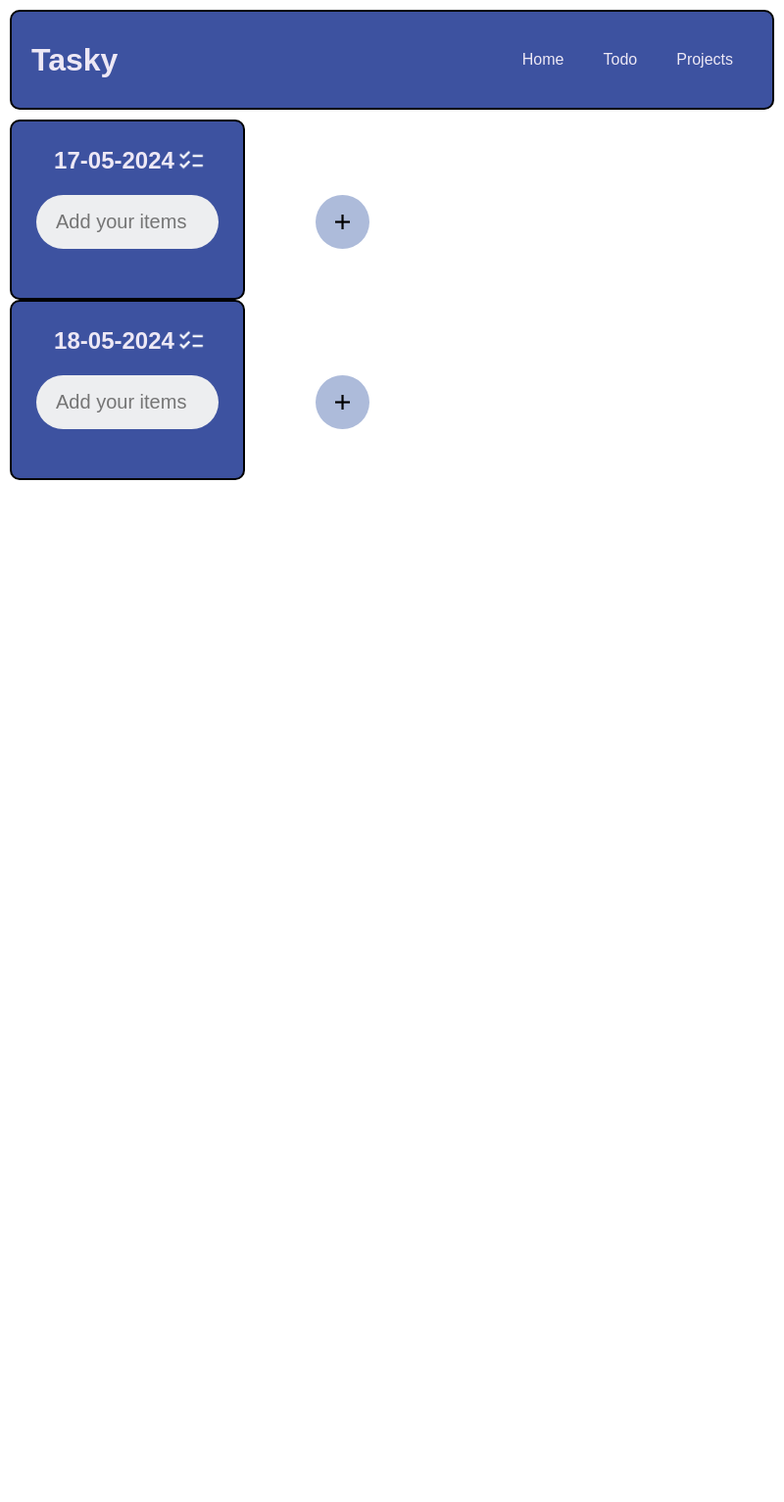
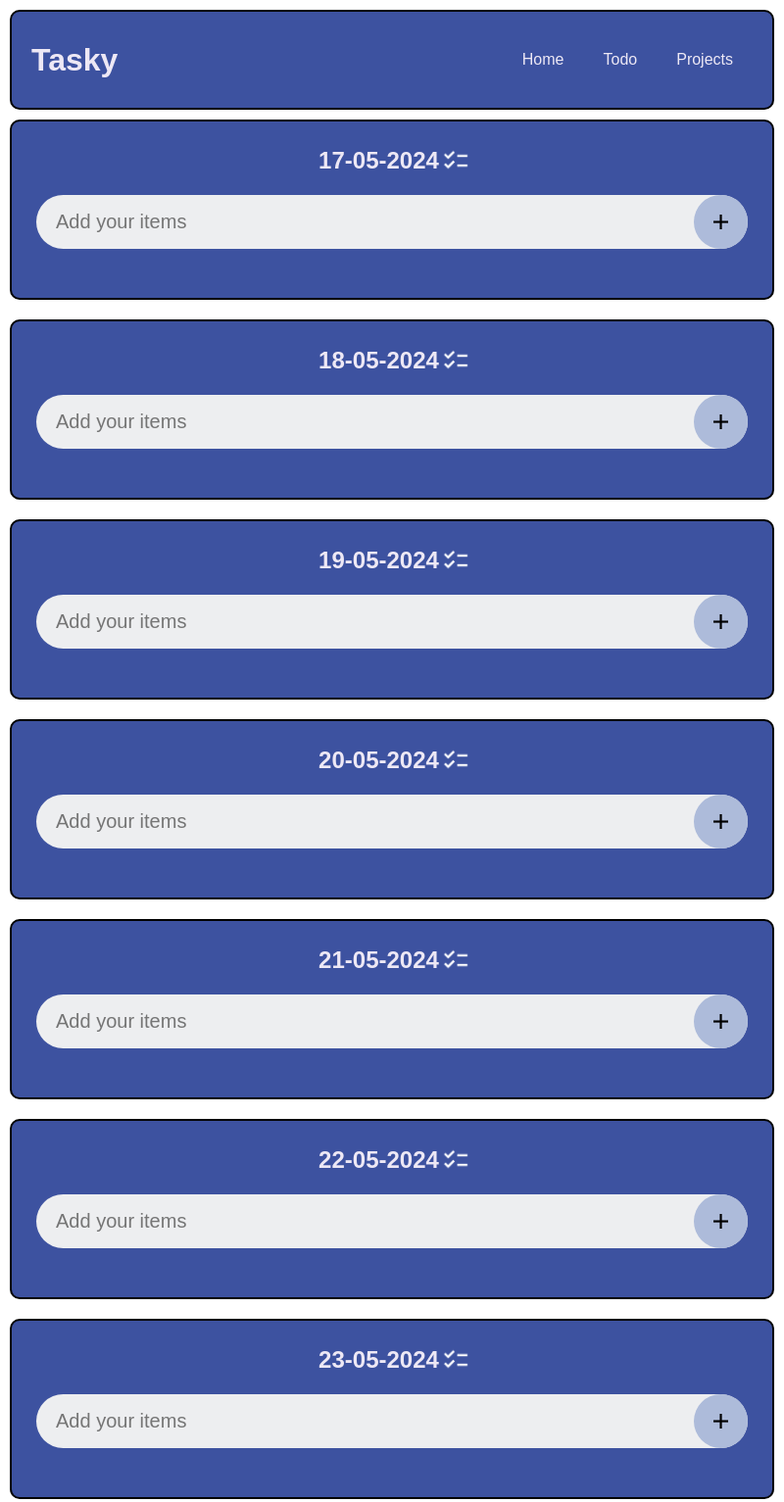
Before and after one commit to jeremiah-kellison/Tasky-App, an Electron app: page todo.html in a window 800 px wide. Shown: the whole page at 98% size. Before the commit the page ends 800 px from the top, so only its background shows below. Drawn offline with Linux system fonts and the light colour scheme; no server answers.

Commit message:
Todo page addtions

```diff
--- a/todo.html
+++ b/todo.html
@@ -21,6 +21,13 @@
         </header>
     </div>
 
+
+
+
+
+
+
+    <div class="todo-lists">
 
     <div class="container">
         <div class="todo-header">
@@ -65,6 +72,112 @@
         <h5 id="Alert2"></h5>
         <ul class="todoItems" id="list-items2"></ul>
     </div>
+    <div class="container">
+        <div class="todo-header">
+            <h2 id="datetime3"></h2>
+            <img src="images/checklist.png" height="50px" />
+        </div>
+        <div class="todo-body">
+            <input
+                type="text"
+                id="todoText3"
+                class="todo-input"
+                placeholder="Add your items"
+            />
+            <img
+                src="images/plus.png"
+                alt="+"
+                id="AddUpdateClick3"
+            />
+        </div>
+        <h5 id="Alert2"></h5>
+        <ul class="todoItems" id="list-items3"></ul>
+    </div>
+    <div class="container">
+        <div class="todo-header">
+            <h2 id="datetime4"></h2>
+            <img src="images/checklist.png" height="50px" />
+        </div>
+        <div class="todo-body">
+            <input
+                type="text"
+                id="todoText4"
+                class="todo-input"
+                placeholder="Add your items"
+            />
+            <img
+                src="images/plus.png"
+                alt="+"
+                id="AddUpdateClick4"
+            />
+        </div>
+        <h5 id="Alert2"></h5>
+        <ul class="todoItems" id="list-items4"></ul>
+    </div>
+    <div class="container">
+        <div class="todo-header">
+            <h2 id="datetime5"></h2>
+            <img src="images/checklist.png" height="50px" />
+        </div>
+        <div class="todo-body">
+            <input
+                type="text"
+                id="todoText5"
+                class="todo-input"
+                placeholder="Add your items"
+            />
+            <img
+                src="images/plus.png"
+                alt="+"
+                id="AddUpdateClick5"
+            />
+        </div>
+        <h5 id="Alert2"></h5>
+        <ul class="todoItems" id="list-items5"></ul>
+    </div>
+    <div class="container">
+        <div class="todo-header">
+            <h2 id="datetime6"></h2>
+            <img src="images/checklist.png" height="50px" />
+        </div>
+        <div class="todo-body">
+            <input
+                type="text"
+                id="todoText6"
+                class="todo-input"
+                placeholder="Add your items"
+            />
+            <img
+                src="images/plus.png"
+                alt="+"
+                id="AddUpdateClick6"
+            />
+        </div>
+        <h5 id="Alert2"></h5>
+        <ul class="todoItems" id="list-items6"></ul>
+    </div>
+    <div class="container">
+        <div class="todo-header">
+            <h2 id="datetime7"></h2>
+            <img src="images/checklist.png" height="50px" />
+        </div>
+        <div class="todo-body">
+            <input
+                type="text"
+                id="todoText7"
+                class="todo-input"
+                placeholder="Add your items"
+            />
+            <img
+                src="images/plus.png"
+                alt="+"
+                id="AddUpdateClick7"
+            />
+        </div>
+        <h5 id="Alert2"></h5>
+        <ul class="todoItems" id="list-items7"></ul>
+    </div>
+    </div>
 
     <script type="text/javascript" src="todo.js"></script>
     <script type="text/javascript" src="quote.js"></script>
--- a/todo.js
+++ b/todo.js
@@ -214,7 +214,17 @@ function addDaysToDate(inputDate, daysToAdd) {
 
 const currentDate = new Date(); // Current date
 const today = addDaysToDate(currentDate, 0);
-const nextDay = addDaysToDate(currentDate, 1);
+const day_1 = addDaysToDate(currentDate, 1);
+const day_2 = addDaysToDate(currentDate, 2);
+const day_3 = addDaysToDate(currentDate, 3);
+const day_4 = addDaysToDate(currentDate, 4);
+const day_5 = addDaysToDate(currentDate, 5);
+const day_6 = addDaysToDate(currentDate, 6);
+
+
+
+
+
 
 // Instantiate ToDoList objects for each todo list
 const todoList = new ToDoList(
@@ -231,5 +241,45 @@ const todoList2 = new ToDoList(
   "todoText2",
   "AddUpdateClick2",
   "datetime2",
-  nextDay
+  day_1
 );
+const todoList3 = new ToDoList(
+  "list-items3",
+  "Alert3",
+  "todoText3",
+  "AddUpdateClick3",
+  "datetime3",
+  day_2
+);
+const todoList4 = new ToDoList(
+  "list-items4",
+  "Alert4",
+  "todoText4",
+  "AddUpdateClick4",
+  "datetime4",
+  day_3
+);
+const todoList5 = new ToDoList(
+  "list-items5",
+  "Alert5",
+  "todoText5",
+  "AddUpdateClick5",
+  "datetime5",
+  day_4
+);
+const todoList6 = new ToDoList(
+  "list-items6",
+  "Alert6",
+  "todoText6",
+  "AddUpdateClick6",
+  "datetime6",
+  day_5
+);
+const todoList7 = new ToDoList(
+  "list-items7",
+  "Alert7",
+  "todoText7",
+  "AddUpdateClick7",
+  "datetime7",
+  day_6
+);
--- a/todostyle.css
+++ b/todostyle.css
@@ -15,13 +15,20 @@
 
 
 
+.todo-lists {
+  display: flex;
+  flex-wrap: wrap;
+  justify-content: space-between;
+}
+
 .container {
-  width: 30%;
+  margin-right: 10px;
+  margin-left: 10px;
+  width: calc(33.3% - 20px);
   background: var(--primary-color);
   padding: 25px;
   border-radius: 10px;
-  margin-left: 10px;
-  margin-right: 10px;
+  margin-bottom: 20px;
   border: var(--accent-color) 2px solid;
 }
 
@@ -115,8 +122,7 @@ li {
 }
 
 li.deleted-item {
-  animation: removed-item-animation 1s cubic-bezier(0.55, -0.04, 0.91, 0.94)
-    forwards;
+  animation: removed-item-animation 1s cubic-bezier(0.55, -0.04, 0.91, 0.94) forwards;
   transform-origin: 0% 100%;
 }
 
@@ -148,7 +154,21 @@ li.deleted-item {
 /* Media Queries */
 @media only screen and (max-width: 768px) {
   .container {
-    width: 90%;
+    width: 100%;
     margin: 0 auto;
   }
 }
+
+@media only screen and (max-width: 1200px) {
+  .container {
+    width: calc(100% - 20px);
+    margin: 0 auto 20px;
+  }
+}
+
+@media only screen and (max-width: 768px) {
+  .container {
+    width: 100%;
+    margin: 0 auto 20px;
+  }
+}
```
